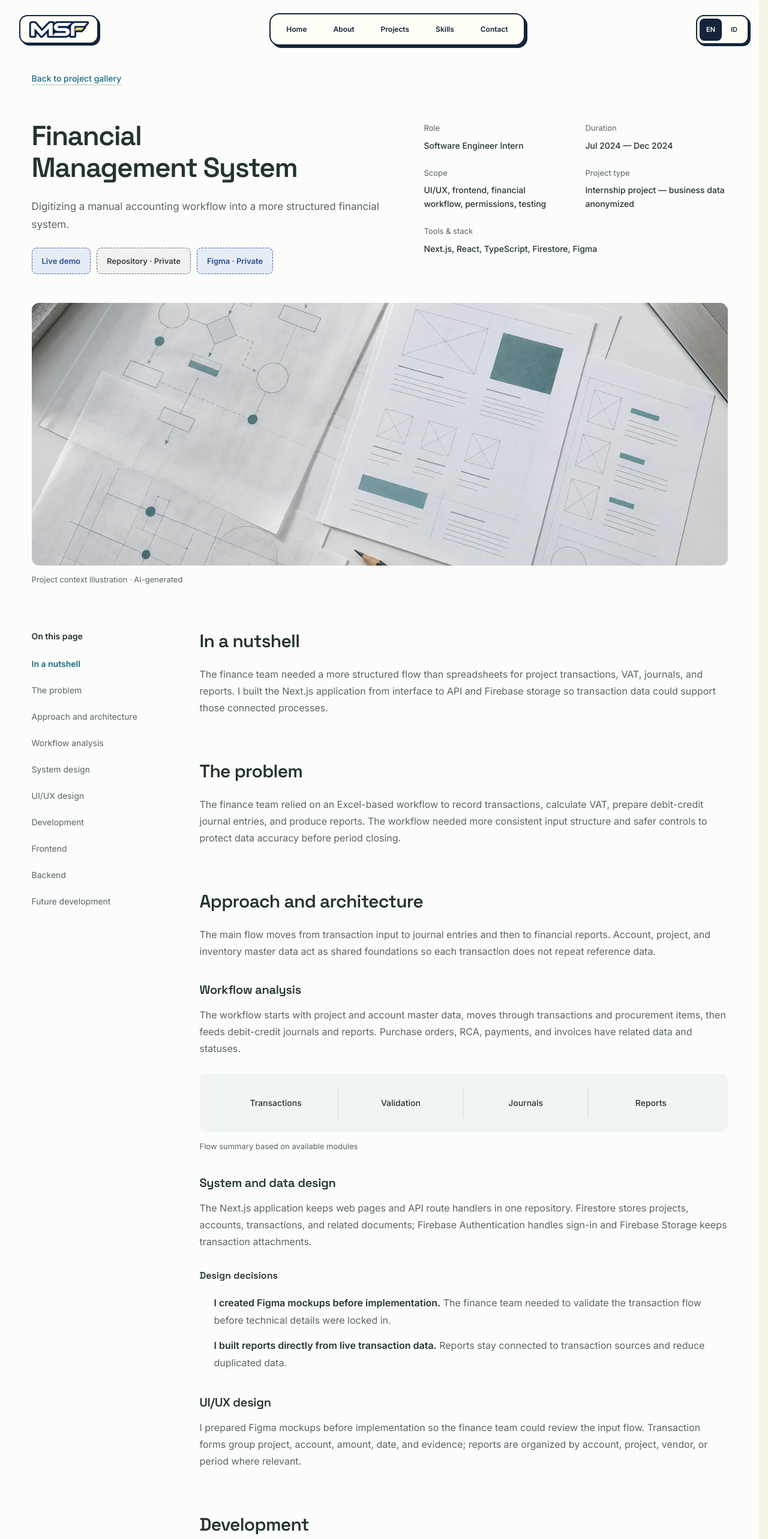
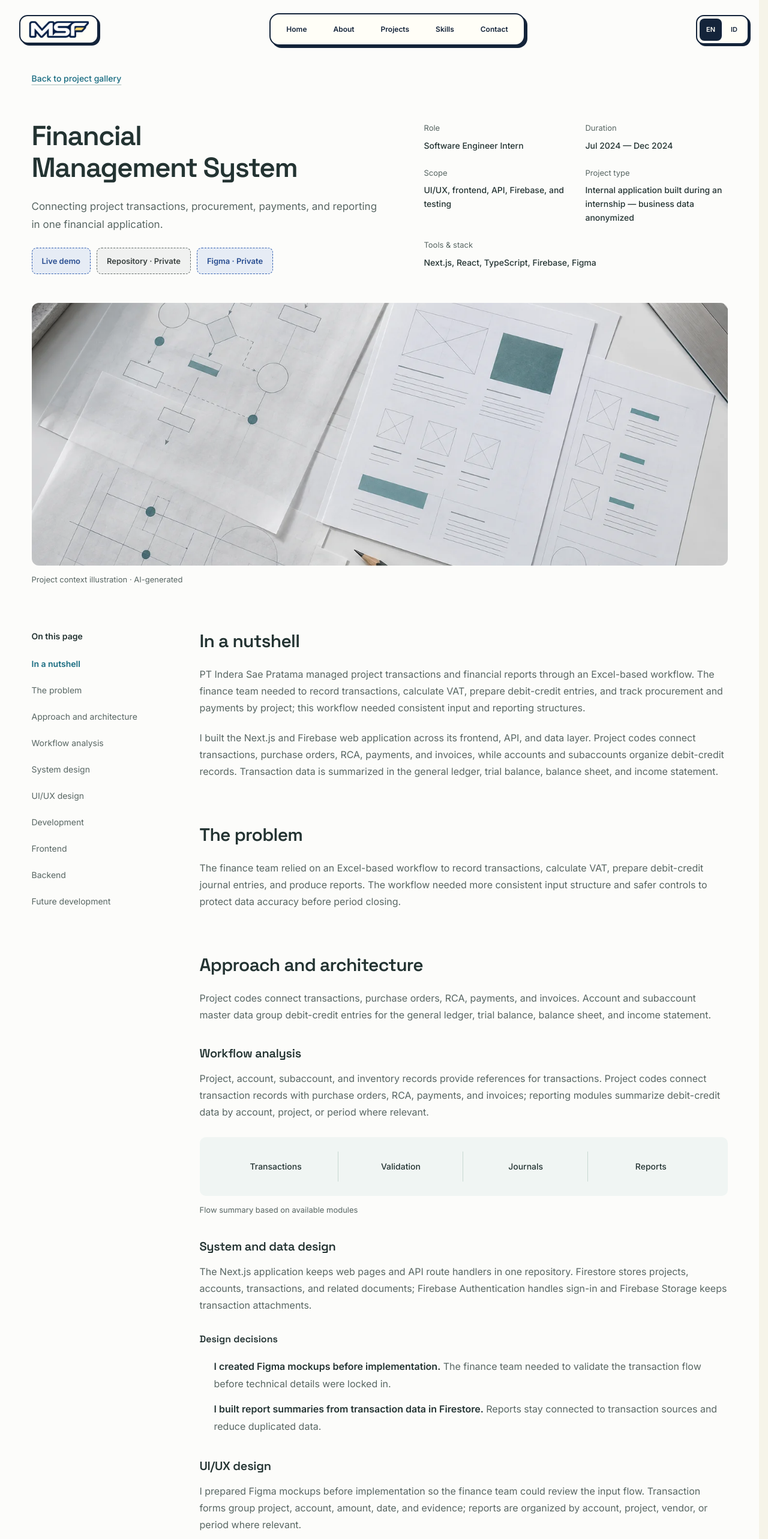
Before and after one commit to msabilil/portofolio, a Next.js app: page /projects/financial-management-system in a window 1280 px wide. Shown: the top 2566 px of the page at 60% size. Built offline with nearby package versions, Linux system fonts and the light colour scheme.

Commit message:
Align financial case study with project evidence

```diff
--- a/src/components/case-study/FullStackCaseStudy.tsx
+++ b/src/components/case-study/FullStackCaseStudy.tsx
@@ -14,7 +14,9 @@ export function FullStackCaseStudy({ study, locale }: { study: CaseStudy; locale
     <>
       <section className={styles.nutshell} aria-labelledby="case-study-in-a-nutshell">
         <h2 id="case-study-in-a-nutshell">In a nutshell</h2>
-        <div className={styles.nutshellBody}><p>{text(detail.nutshell)}</p></div>
+        <div className={styles.nutshellBody}>
+          {text(detail.nutshell).split("\n\n").map((paragraph) => <p key={paragraph}>{paragraph}</p>)}
+        </div>
       </section>
 
       <Section name="problem" title={id ? "Masalah" : "The problem"}>
--- a/src/content/caseStudies.ts
+++ b/src/content/caseStudies.ts
@@ -75,8 +75,8 @@ export const caseStudies: CaseStudy[] = [
       en: "Financial Management System",
     },
     pitch: {
-      id: "Mendigitalkan alur akuntansi manual menjadi sistem keuangan yang lebih terstruktur.",
-      en: "Digitizing a manual accounting workflow into a more structured financial system.",
+      id: "Menghubungkan transaksi proyek, pengadaan, pembayaran, dan pelaporan dalam satu aplikasi keuangan.",
+      en: "Connecting project transactions, procurement, payments, and reporting in one financial application.",
     },
     snapshot: {
       role: {
@@ -88,13 +88,13 @@ export const caseStudies: CaseStudy[] = [
         en: "Jul 2024 — Dec 2024",
       },
       scope: {
-        id: "UI/UX, frontend, financial workflow, permissions, testing",
-        en: "UI/UX, frontend, financial workflow, permissions, testing",
+        id: "UI/UX, frontend, API, Firebase, dan pengujian",
+        en: "UI/UX, frontend, API, Firebase, and testing",
       },
-      stack: ["Next.js", "React", "TypeScript", "Firestore", "Figma"],
+      stack: ["Next.js", "React", "TypeScript", "Firebase", "Figma"],
       type: {
-        id: "Project internship — data bisnis dianonimkan",
-        en: "Internship project — business data anonymized",
+        id: "Aplikasi internal saat magang — data bisnis dianonimkan",
+        en: "Internal application built during an internship — business data anonymized",
       },
     },
     problem: {
@@ -102,8 +102,8 @@ export const caseStudies: CaseStudy[] = [
       en: "The finance team relied on an Excel-based workflow to record transactions, calculate VAT, prepare debit-credit journal entries, and produce reports. The workflow needed more consistent input structure and safer controls to protect data accuracy before period closing.",
     },
     informationArchitecture: {
-      id: "Alur utama disusun dari input transaksi ke pencatatan jurnal, lalu ke laporan. Master data akun, proyek, dan inventaris menjadi fondasi bersama agar setiap transaksi tidak perlu mengulang data referensi.",
-      en: "The main flow moves from transaction input to journal entries and then to financial reports. Account, project, and inventory master data act as shared foundations so each transaction does not repeat reference data.",
+      id: "Kode proyek menjadi penghubung transaksi, Purchase Order, RCA, pembayaran, dan invoice. Master akun dan subakun mengelompokkan pencatatan debit-kredit untuk buku besar, neraca lajur, neraca, dan laba-rugi.",
+      en: "Project codes connect transactions, purchase orders, RCA, payments, and invoices. Account and subaccount master data group debit-credit entries for the general ledger, trial balance, balance sheet, and income statement.",
     },
     uxWriting: [
       {
@@ -142,8 +142,8 @@ export const caseStudies: CaseStudy[] = [
       },
       {
         decision: {
-          id: "Saya membangun laporan langsung dari data transaksi live.",
-          en: "I built reports directly from live transaction data.",
+          id: "Saya membangun rekap laporan dari data transaksi di Firestore.",
+          en: "I built report summaries from transaction data in Firestore.",
         },
         alternative: {
           id: "Mengandalkan rekap manual terpisah.",
@@ -163,8 +163,8 @@ export const caseStudies: CaseStudy[] = [
           en: "Manual workflow digitized",
         },
         impact: {
-          id: "Excel, perhitungan PPN, jurnal debit-kredit, master data, dan laporan dipindahkan ke satu aplikasi web.",
-          en: "Excel, VAT calculations, debit-credit journals, master data, and reports were moved into one web application.",
+          id: "Aplikasi menyediakan input transaksi, perhitungan PPN sesuai rumus kode, jurnal debit-kredit, master data, dan laporan dalam satu sistem.",
+          en: "The application provides transaction entry, VAT calculations based on its code, debit-credit journals, master data, and reports in one system.",
         },
         status: "proxy",
         method: {
@@ -179,8 +179,8 @@ export const caseStudies: CaseStudy[] = [
           en: "Input error prevention",
         },
         impact: {
-          id: "Validasi form, permission berbasis role, dan stress-testing membantu menjaga konsistensi transaksi.",
-          en: "Form validation, role-based permissions, and stress testing help protect transaction consistency.",
+          id: "Form terstruktur, referensi master data, dan pengaturan akses pencatatan membantu pengguna mengikuti alur input yang konsisten.",
+          en: "Structured forms, master-data references, and transaction access settings help users follow a consistent entry flow.",
         },
         status: "qualitative",
         method: {
@@ -228,8 +228,8 @@ export const caseStudies: CaseStudy[] = [
       },
     ],
     impact: {
-      id: "Project ini mengubah workflow akuntansi yang bergantung pada Excel menjadi sistem web terstruktur tanpa mengklaim angka operasional yang belum tersedia.",
-      en: "The project changed an Excel-dependent accounting workflow into a structured web system without claiming unavailable operational metrics.",
+      id: "Aplikasi ini menyediakan alur digital untuk pekerjaan akuntansi yang sebelumnya bergantung pada Excel. Status pemakaian dan dampak operasionalnya belum dikonfirmasi.",
+      en: "The application provides a digital workflow for accounting work that previously relied on Excel. Its usage status and operational impact have not been confirmed.",
     },
     reflection: {
       id: "Jika dikerjakan kembali, saya akan menyiapkan baseline waktu proses dan error rate sejak awal agar dampak digitalisasi dapat diukur lebih kuat.",
@@ -237,8 +237,8 @@ export const caseStudies: CaseStudy[] = [
     },
     recruiterSummary: {
       problem: {
-        id: "Menggantikan workflow accounting berbasis Excel yang membutuhkan perhitungan dan rekap manual.",
-        en: "Replaced an Excel-based accounting workflow that required manual calculations and recaps.",
+        id: "Membangun aplikasi untuk alur akuntansi berbasis Excel yang membutuhkan perhitungan dan rekap manual.",
+        en: "Built an application for an Excel-based accounting workflow that required manual calculations and recaps.",
       },
       architecture: [
         {
@@ -246,13 +246,13 @@ export const caseStudies: CaseStudy[] = [
           en: "Created Figma mockups before implementation so the input flow matched non-technical finance needs.",
         },
         {
-          id: "Menghubungkan transaksi live dengan jurnal dan financial reporting.",
-          en: "Connected live transactions to journals and financial reporting.",
+          id: "Membangun frontend, API, dan penyimpanan Firebase untuk transaksi, pengadaan, pembayaran, invoice, serta laporan.",
+          en: "Built the frontend, API, and Firebase data layer for transactions, procurement, payments, invoices, and reports.",
         },
       ],
       impact: {
-        id: "Digitized transaction, VAT, master-data, reporting, permissions, and testing workflows. Impact status: proxy and qualitative.",
-        en: "Digitized transaction, VAT, master-data, reporting, permissions, and testing workflows. Impact status: proxy and qualitative.",
+        id: "Fitur transaksi, PPN, master data, dan laporan telah dibangun. Dampak operasional belum terukur.",
+        en: "Transaction, VAT, master-data, and reporting features were built. Operational impact has not been measured.",
       },
     },
   },
--- a/src/content/fullStackCaseStudyDetails.ts
+++ b/src/content/fullStackCaseStudyDetails.ts
@@ -15,12 +15,12 @@ const copy = (id: string, en: string): LocalizedText => ({ id, en });
 export const fullStackCaseStudyDetails: Record<string, Detail> = {
   "financial-management-system": {
     nutshell: copy(
-      "Tim finance membutuhkan alur yang lebih terstruktur daripada spreadsheet untuk transaksi proyek, PPN, jurnal, dan laporan. Saya mengembangkan aplikasi Next.js dari antarmuka hingga API dan penyimpanan Firebase agar data transaksi dapat dipakai kembali di seluruh proses tersebut.",
-      "The finance team needed a more structured flow than spreadsheets for project transactions, VAT, journals, and reports. I built the Next.js application from interface to API and Firebase storage so transaction data could support those connected processes.",
+      "PT Indera Sae Pratama mengelola transaksi dan laporan keuangan proyek melalui alur berbasis Excel. Tim finance perlu mencatat transaksi, menghitung PPN, menyusun jurnal debit-kredit, serta menelusuri pengadaan dan pembayaran menurut proyek; alur ini membutuhkan struktur input dan rekap yang konsisten.\n\nSaya membangun aplikasi web Next.js dan Firebase dari frontend hingga API serta penyimpanan data. Kode proyek menghubungkan transaksi, Purchase Order, RCA, pembayaran, dan invoice, sementara akun dan subakun mengelompokkan pencatatan debit-kredit. Data transaksi dirangkum dalam buku besar, neraca lajur, neraca, dan laba-rugi.",
+      "PT Indera Sae Pratama managed project transactions and financial reports through an Excel-based workflow. The finance team needed to record transactions, calculate VAT, prepare debit-credit entries, and track procurement and payments by project; this workflow needed consistent input and reporting structures.\n\nI built the Next.js and Firebase web application across its frontend, API, and data layer. Project codes connect transactions, purchase orders, RCA, payments, and invoices, while accounts and subaccounts organize debit-credit records. Transaction data is summarized in the general ledger, trial balance, balance sheet, and income statement.",
     ),
     analysis: copy(
-      "Alur kerja dimulai dari master proyek dan akun, berlanjut ke transaksi serta item pengadaan, lalu ke jurnal debit-kredit dan laporan. Purchase Order, RCA, pembayaran, dan invoice memiliki data serta status yang saling terkait.",
-      "The workflow starts with project and account master data, moves through transactions and procurement items, then feeds debit-credit journals and reports. Purchase orders, RCA, payments, and invoices have related data and statuses.",
+      "Master proyek, akun, subakun, dan inventory menjadi referensi untuk transaksi. Kode proyek menghubungkan pencatatan transaksi dengan Purchase Order, RCA, pembayaran, dan invoice; modul laporan merangkum data debit-kredit menurut akun, proyek, atau periode sesuai kebutuhannya.",
+      "Project, account, subaccount, and inventory records provide references for transactions. Project codes connect transaction records with purchase orders, RCA, payments, and invoices; reporting modules summarize debit-credit data by account, project, or period where relevant.",
     ),
     system: copy(
       "Aplikasi Next.js menyatukan halaman web dan route handler API dalam satu repo. Firestore menyimpan proyek, akun, transaksi, dan dokumen terkait; Firebase Authentication menangani login dan Firebase Storage menyimpan lampiran bukti transaksi.",
@@ -35,12 +35,12 @@ export const fullStackCaseStudyDetails: Record<string, Detail> = {
       "I built the system across its interface, Next.js API, and Firebase data layer.",
     ),
     frontend: [
-      copy("Halaman operasional dan admin menyediakan master proyek, akun, inventory, transaksi, Purchase Order, RCA, invoice, serta rincian pembayaran.", "Operational and admin pages cover project, account, and inventory master data, transactions, purchase orders, RCA, invoices, and payment details."),
-      copy("Form dan tabel membantu pengguna mencatat transaksi, memilih referensi data, mengunggah bukti, dan meninjau buku besar serta laporan keuangan.", "Forms and tables let users enter transactions, select reference data, upload evidence, and review ledgers and financial reports."),
+      copy("Halaman operasional dan admin mencakup master proyek, akun dan subakun, inventory, transaksi, Purchase Order, RCA, invoice, serta detail persetujuan pembayaran.", "Operational and admin pages cover project, account, subaccount, and inventory records, transactions, purchase orders, RCA, invoices, and payment approval details."),
+      copy("Form dan tabel mendukung pemilihan referensi data, pencatatan transaksi dan bukti, serta peninjauan buku besar, neraca lajur, neraca, dan laba-rugi.", "Forms and tables support reference selection, transaction and evidence entry, and review of the general ledger, trial balance, balance sheet, and income statement."),
     ],
     backend: [
-      copy("Route handler mengolah master data, transaksi, upload, dan rekap laporan; transaksi dihubungkan ke proyek serta akun debit-kredit dan perhitungan PPN mengikuti rumus aplikasi.", "Route handlers process master data, transactions, uploads, and report summaries; transactions link to projects and debit-credit accounts, while VAT follows the application formula."),
-      copy("Firestore menyimpan data operasional dan laporan mengambil rekap dari transaksi. Firebase Authentication serta Storage mendukung akses pengguna dan lampiran bukti.", "Firestore stores operational data and reports summarize transactions. Firebase Authentication and Storage support user access and evidence attachments."),
+      copy("Route handler mengolah master data, transaksi, pengadaan, invoice, upload, dan rekap laporan. Pencatatan transaksi menghubungkan kode proyek dengan akun debit-kredit; PPN dihitung menurut rumus di kode aplikasi.", "Route handlers process master data, transactions, procurement, invoices, uploads, and report summaries. Transaction records link project codes with debit-credit accounts; VAT follows the formula in the application code."),
+      copy("Firestore menyimpan data operasional untuk rekap laporan. Firebase Authentication menangani login email dan kata sandi, sementara Firebase Storage menyimpan lampiran bukti transaksi.", "Firestore stores operational data used by report summaries. Firebase Authentication handles email and password sign-in, while Firebase Storage stores transaction evidence attachments."),
     ],
   },
   "edutive-learning-management-system": {
--- a/src/content/projects.ts
+++ b/src/content/projects.ts
@@ -43,8 +43,8 @@ export const projects: Project[] = [
     slug: "financial-management-system",
     title: "Financial Management System",
     description: {
-      en: "A structured web system for digitizing transaction input, VAT calculations, journals, master data, and financial reporting.",
-      id: "Sistem web terstruktur untuk mendigitalisasi input transaksi, perhitungan PPN, jurnal, master data, dan laporan keuangan.",
+      en: "An internal financial system connecting project transactions, procurement, payments, invoices, and accounting reports.",
+      id: "Sistem keuangan internal yang menghubungkan transaksi proyek, pengadaan, pembayaran, invoice, dan laporan akuntansi.",
     },
     categories: ["ui-ux", "frontend", "backend"],
     tags: ["Next.js", "TypeScript", "Firestore", "Figma"],
```
Also changed, not shown: src/content/experience.ts (+6 -6 lines), 1 other file (tests, documents, lock files or other folders).
